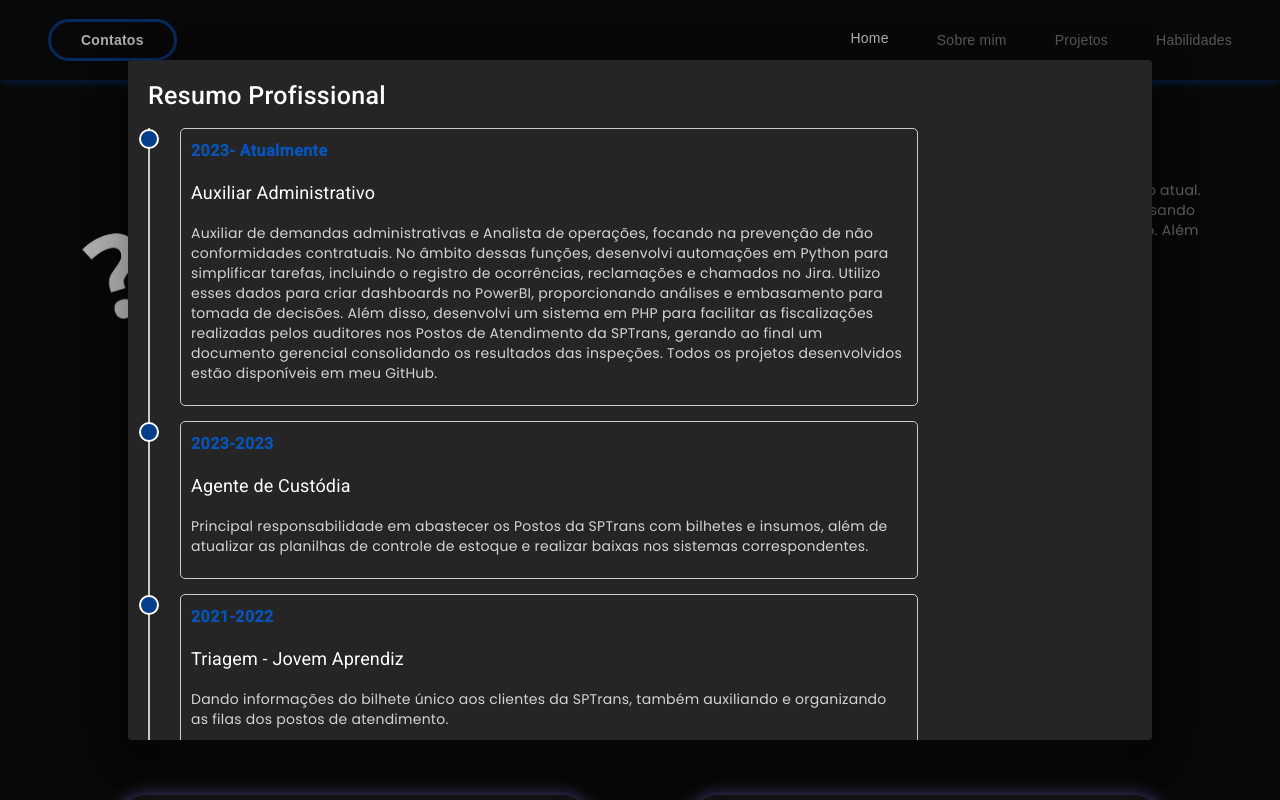
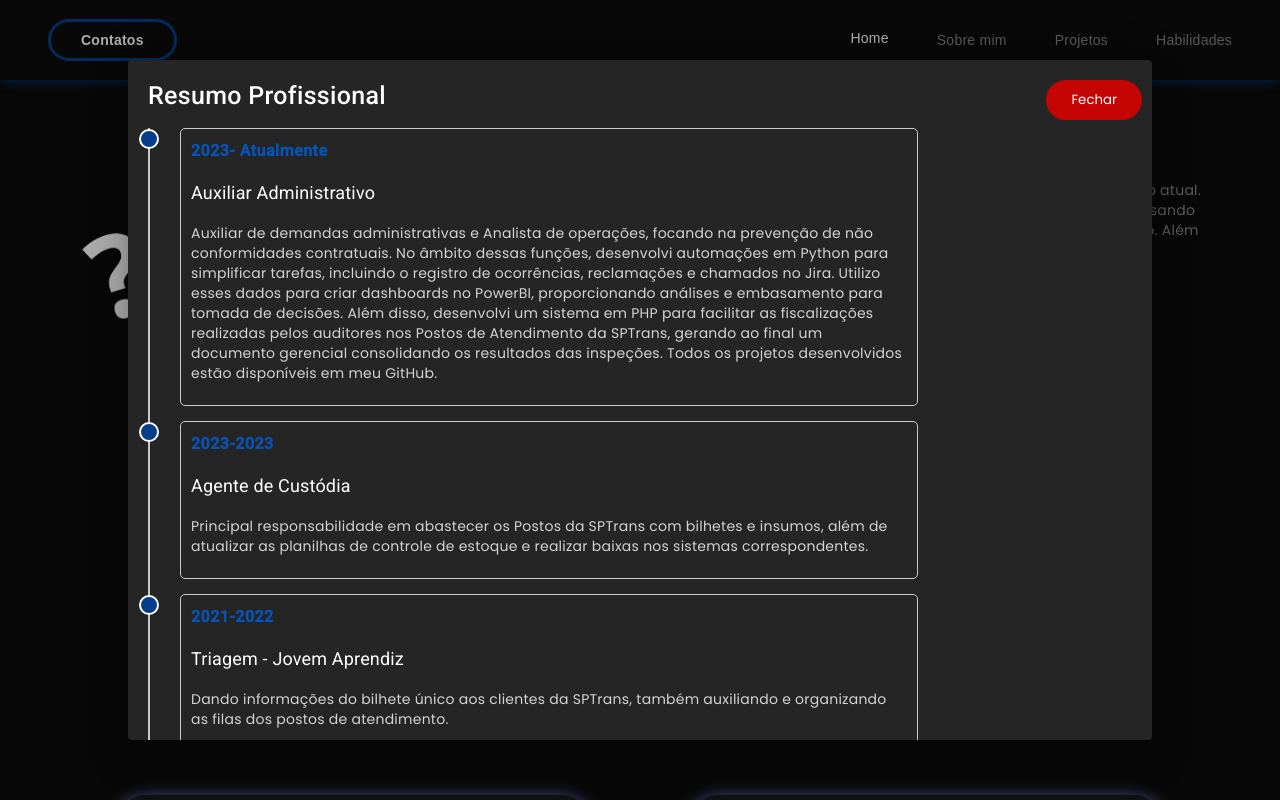
Before and after one commit to GMPompeu/Gm-Pompeu-portifolio, an Angular app: page / in a window 1280 px wide. Both pictures are taken after a click on the button "Resumo Profissional". Built offline with nearby package versions, Linux system fonts and the light colour scheme.

Commit message:
Close Dialog

```diff
--- a/src/app/modules/portifolio/components/dialogs/dialog-project/dialog-project.component.html
+++ b/src/app/modules/portifolio/components/dialogs/dialog-project/dialog-project.component.html
@@ -1,5 +1,6 @@
 <div class="project-view">
   <div class="data">
+    <button mat-stroked-button mat-dialog-close>Fechar</button>
     <div class="image">
       <img [src]="data.preview.image" />
     </div>
--- a/src/app/modules/portifolio/components/dialogs/dialog-project/dialog-project.component.scss
+++ b/src/app/modules/portifolio/components/dialogs/dialog-project/dialog-project.component.scss
@@ -4,6 +4,19 @@
    .data{
     max-width: 100%;
     padding: 10px;
+    button{
+      position: absolute;
+      right: 10px;
+      padding: 10px 25px;
+      color: #fff;
+      border: none;
+      border-radius: 25px;
+      cursor: pointer;
+      background-color: rgb(197, 4, 4);
+      &:hover{
+       background-color: rgb(167, 3, 3) ;
+      }
+    }
     .image{
       display: flex;
       align-items: center;
--- a/src/app/modules/portifolio/components/dialogs/dialog-project/dialog-project.component.ts
+++ b/src/app/modules/portifolio/components/dialogs/dialog-project/dialog-project.component.ts
@@ -1,12 +1,12 @@
 import { Component, Inject } from '@angular/core';
-import { MAT_DIALOG_DATA } from '@angular/material/dialog';
+import { MAT_DIALOG_DATA, MatDialogModule } from '@angular/material/dialog';
 import { IExperiences } from '../../../interface/experiences.interface';
 import { CommonModule } from '@angular/common';
 
 @Component({
   selector: 'app-dialog-project',
   standalone: true,
-  imports: [CommonModule],
+  imports: [CommonModule, MatDialogModule],
   templateUrl: './dialog-project.component.html',
   styleUrl: './dialog-project.component.scss'
 })
--- a/src/app/modules/portifolio/components/dialogs/dialog-resume/dialog-resume.component.html
+++ b/src/app/modules/portifolio/components/dialogs/dialog-resume/dialog-resume.component.html
@@ -2,6 +2,7 @@
   <main class="row">
     <header class="titulo">
       <h2>Resumo Profissional</h2>
+      <button mat-stroked-button mat-dialog-close>Fechar</button>
     </header>
     <div class="content">
       <div class="box">
--- a/src/app/modules/portifolio/components/dialogs/dialog-resume/dialog-resume.component.scss
+++ b/src/app/modules/portifolio/components/dialogs/dialog-resume/dialog-resume.component.scss
@@ -48,8 +48,22 @@
   }
 }
 .titulo{
+  display: flex;
   h2{
     font-size: 25px;
     color: #ffffff ;
   }
+  button{
+   position: absolute;
+   right: 10px;
+   padding: 10px 25px;
+   color: #fff;
+   border: none;
+   border-radius: 25px;
+   cursor: pointer;
+   background-color: rgb(197, 4, 4);
+   &:hover{
+    background-color: rgb(167, 3, 3) ;
+   }
+  }
 }
--- a/src/app/modules/portifolio/components/projects/projects.component.ts
+++ b/src/app/modules/portifolio/components/projects/projects.component.ts
@@ -21,10 +21,12 @@ export class ProjectsComponent{
   constructor(public dialog: MatDialog) {}
 
   public viewProject(resume: IExperiences) {
-    console.log(resume)
     this.dialog.open(DialogProjectComponent,{
       data: resume
     })
+  }
+  public closeDialog(){
+    this.dialog.closeAll
   }
 
   public arrayProjects = signal<IExperiences[]>([
```
Also changed, not shown: src/app/modules/portifolio/components/dialogs/dialog-resume/dialog-resume.component.ts (+2 -5 lines).
